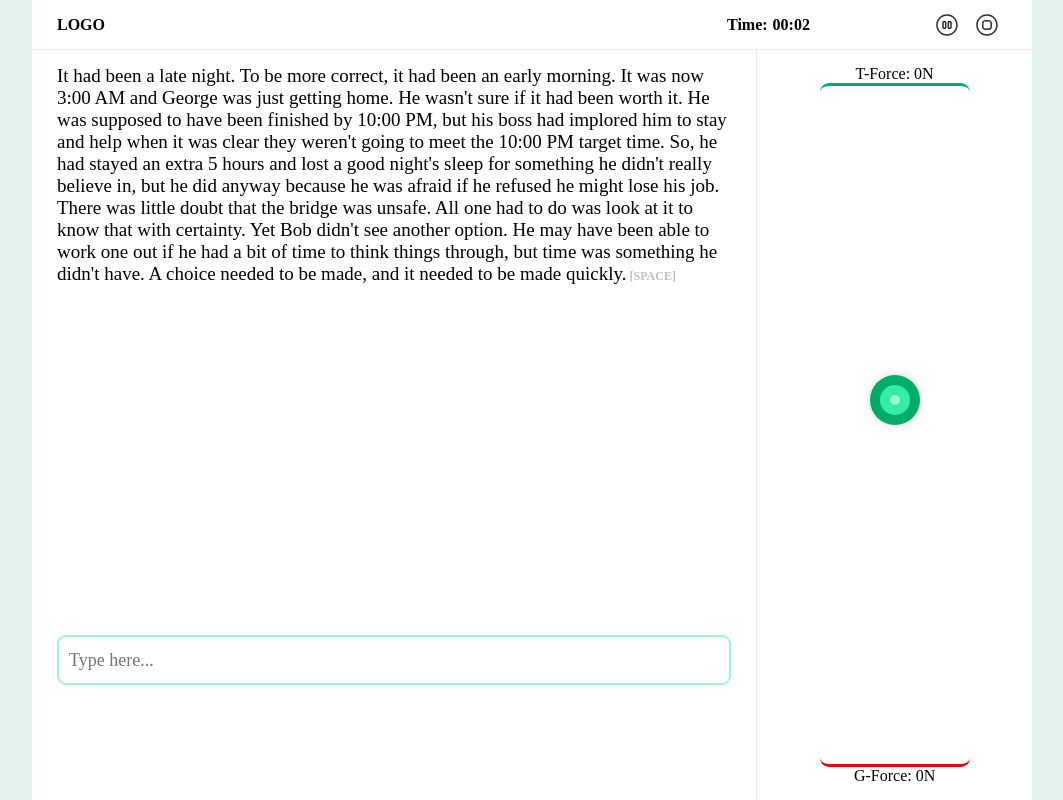
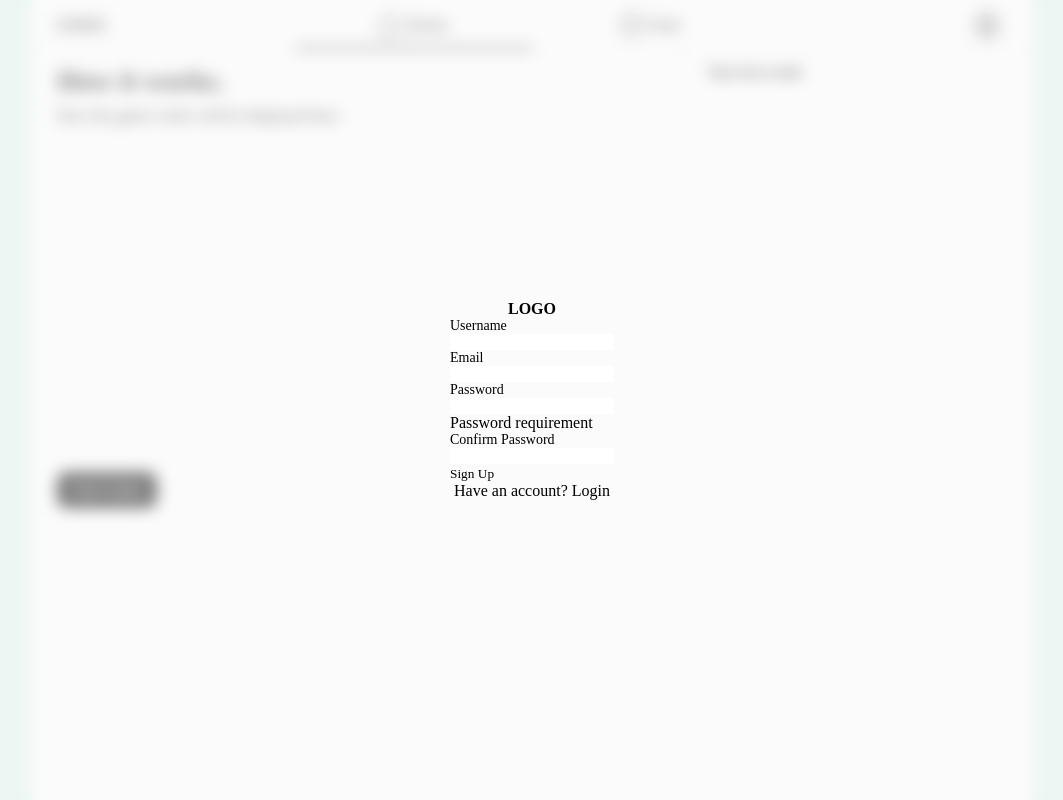
Before and after one commit to the-real-i9/Typing-Gym, a React (Vite) app in the folder frontend/: page / in a window 1280 px wide. Shown: the whole page, without its empty margins (108-1171 px from the left). Built offline with nearby package versions, Linux system fonts and the light colour scheme.

Commit message:
authentication

```diff
--- a/frontend/package.json
+++ b/frontend/package.json
@@ -9,6 +9,7 @@
     "preview": "vite preview"
   },
   "dependencies": {
+    "axios": "^1.2.2",
     "react": "^18.2.0",
     "react-dom": "^18.2.0",
     "sass": "^1.57.1"
--- a/frontend/src/App.jsx
+++ b/frontend/src/App.jsx
@@ -1,19 +1,46 @@
-import {useState} from "react"
+import {useEffect, useState} from "react"
 import "./App.scss"
 import Stats from "./components/Stats"
 import GamePlay from "./components/GamePlay"
 import Header from "./components/Header"
 import Home from "./components/Home"
 import AppContext from "./lib/AppContext"
+import UserAuthModal from "./components/UserAuthModal"
+import axios from "axios"
+import { getToken } from "./lib/helpers"
 
 function App() {
-	const [location, setLocation] = useState("gameplay")
+	const [location, setLocation] = useState("home")
 	const [gameState, setGameState] = useState("paused")
-	const [showLogin, setShowLogin] = useState(false)
+	const [showAuthModal, setShowAuthModal] = useState(true)
+	const [userData, setUserData] = useState(null)
+
+	const token = getToken()
+
+	const fetchLoggedInUser = async (token) => {
+		try {
+			const res = await axios.get(`${import.meta.env.VITE_STRAPI_HOST}/api/users/me`,{
+				headers: {
+					Authorization: `Bearer: ${token}`
+				}
+			})
+			console.log(res)
+
+
+		} catch(e) {
+			console.log(e)
+		}
+	}
+
+	useEffect(() => {
+		if (token) {
+			fetchLoggedInUser()
+		}
+	}, [token])
 
 	return (
 		<AppContext.Provider
-			value={{location, setLocation, gameState, setGameState}}
+			value={{location, setLocation, gameState, setGameState, userData, setUserData}}
 		>
 			<div className="app-wrapper">
 				<Header />
@@ -24,7 +51,7 @@ function App() {
 				) : location === "stats" ? (
 					<Stats />
 				) : null}
-
+				{showAuthModal ? <UserAuthModal /> : null}
 			</div>
 		</AppContext.Provider>
 	)
--- /dev/null
+++ b/frontend/src/components/LoginAuth.jsx
@@ -0,0 +1,68 @@
+import axios from "axios"
+import { useState } from "react"
+import { storeToken } from "../lib/helpers"
+
+const LoginAuth = () => {
+	const [emailOrUsernameValue, setEmailOrUsernameValue] = useState("")
+	const [passwordValue, setPasswordValue] = useState("")
+
+    const [errorMessage, setErrorMessage] = useState("")
+
+	const [loading, setLoading] = useState(false)
+
+
+	const handleUserLogin = async (ev) => {
+        ev.preventDefault()
+
+        setLoading(true)
+        try {
+            const res = await axios.post(`${import.meta.env.VITE_STRAPI_HOST}/api/auth/local`, {
+                identifier: emailOrUsernameValue,
+                password: passwordValue,
+            })
+            const { user, jwt } = res.data
+            storeToken(jwt)
+            setLoading(false)
+            window.location.reload()
+        } catch (e) {
+            consolg.log(e.response)
+            setLoading(false)
+        }
+    }
+
+	return (
+		<div className="form-wrapper">
+			<form action="">
+            <div className="error">{errorMessage || ""}</div>
+				<div className="input-wrapper">
+					<label htmlFor="email_or_username">Email or Username</label>
+					<input
+						type="text"
+						name="email_or_username"
+						id="email_or_username"
+						value={emailOrUsernameValue}
+						onChange={(ev) => setEmailOrUsernameValue(ev.target.value)}
+						required
+					/>
+				</div>
+				<div className="input-wrapper">
+					<label htmlFor="password">Password</label>
+					<input
+						type="password"
+						name="password"
+						id="password"
+						value={passwordValue}
+						onChange={(ev) => setPasswordValue(ev.target.value)}
+						required
+					/>
+                    <div className="error">{passwordError || ""}</div>
+				</div>
+				<button type="submit" onClick={handleUserLogin}>
+					Login
+				</button>
+			</form>
+		</div>
+	)
+}
+
+export default LoginAuth
--- /dev/null
+++ b/frontend/src/components/SignUpAuth.jsx
@@ -0,0 +1,122 @@
+import { useState } from "react"
+import axios from 'axios'
+import { storeToken } from "../lib/helpers"
+
+const SignUpAuth = () => {
+	const [usernameValue, setUsernameValue] = useState("")
+	const [usernameError, setUsernameError] = useState("")
+
+	const [emailValue, setEmailValue] = useState("")
+
+	const [passwordValue, setPasswordValue] = useState("")
+	const [passwordError, setPasswordError] = useState("")
+
+	const [confPasswordValue, setConfPasswordValue] = useState("")
+	const [confPasswordError, setConfPasswordError] = useState("")
+
+	const [loading, setLoading] = useState(false)
+
+	const signupValidated = () => {
+		let validated = true
+		if (passwordValue !== confPasswordValue) {
+			setConfPasswordError("Passwords do not match!")
+			validated = false
+		}
+		if (usernameValue.length < 3) {
+			setUsernameError("Username less than 3 characters.")
+			validated = false
+		}
+
+		return validated
+	}
+
+	const handleUserSignUp = async (ev) => {
+		ev.preventDefault()
+		if (!signupValidated()) return
+
+		setLoading(true)
+		try {
+			const res = await axios.post(
+				`${import.meta.env.VITE_STRAPI_HOST}/api/auth/local/register`,
+				{
+					username: usernameValue,
+					email: emailValue,
+					password: passwordValue,
+				}
+			)
+			const {user, jwt} = res.data
+			console.log(user)
+			console.log(jwt)
+			storeToken(jwt)
+
+			setAuthType("login")
+			setLoading(false)
+		} catch (e) {
+			console.log(e.response)
+			setLoading(false)
+		}
+	}
+
+	return (
+		<div className="form-wrapper">
+			<form action="">
+				<div className="input-wrapper">
+					<label htmlFor="username">Username</label>
+					<input
+						type="text"
+						name="username"
+						id="username"
+						value={usernameValue}
+						onChange={(ev) => setUsernameValue(ev.target.value)}
+						required
+					/>
+					<div className="error">{usernameError || ""}</div>
+				</div>
+				<div className="input-wrapper">
+					<label htmlFor="email">Email</label>
+					<input
+						type="email"
+						name="email"
+						id="email"
+						value={emailValue}
+						onChange={(ev) => setEmailValue(ev.target.value)}
+						required
+					/>
+				</div>
+				<div className="input-wrapper">
+					<label htmlFor="password">Password</label>
+					<input
+						type="password"
+						name="password"
+						id="password"
+						value={passwordValue}
+						onChange={(ev) => setPasswordValue(ev.target.value)}
+						required
+					/>
+					{passwordError ? (
+						<div className="error">{passwordError}</div>
+					) : (
+						<div className="pass-req">Password requirement</div>
+					)}
+				</div>
+				<div className="input-wrapper">
+					<label htmlFor="conf-password">Confirm Password</label>
+					<input
+						type="password"
+						name="conf-password"
+						id="conf-password"
+						value={confPasswordValue}
+						onChange={(ev) => setConfPasswordValue(ev.target.value)}
+						required
+					/>
+					<div className="error">{confPasswordError || ""}</div>
+				</div>
+				<button type="submit" onClick={handleUserSignUp}>
+					Sign Up
+				</button>
+			</form>
+		</div>
+	)
+}
+
+export default SignUpAuth
--- a/frontend/src/components/UserAuthModal.jsx
+++ b/frontend/src/components/UserAuthModal.jsx
@@ -1,8 +1,19 @@
-import {useState} from "react"
+import {Fragment, useState} from "react"
 import "./UserAuthModal.scss"
+import LoginAuth from "./LoginAuth"
+import SignUpAuth from "./SignUpAuth"
+import {useContext} from "react"
+import AppContext from "../lib/AppContext"
 
 const UserAuthModal = () => {
-	const [authType, setAuthType] = useState("login")
+	const {userData} = useContext(AppContext)
+
+	const [authType, setAuthType] = useState("signup")
+
+	const handleAuthTypeSwitch = (ev) => {
+		ev.preventDefault()
+		setAuthType((prev) => (prev === "login" ? "signup" : "login"))
+	}
 
 	return (
 		<div className="user-auth-modal-wrapper">
@@ -10,37 +21,24 @@ const UserAuthModal = () => {
 				<div className="logo-wrapper">
 					<div className="logo">LOGO</div>
 				</div>
-				<div className="form-wrapper">
-					<form action="">
-						<div className="input-wrapper">
-							<label htmlFor="username">Username</label>
-							<input type="text" name="username" id="username" required />
-						</div>
-						{authType === "signup" ? (
-							<div className="input-wrapper">
-								<label htmlFor="email">Email</label>
-								<input type="email" name="email" id="email" required />
-							</div>
-						) : null}
-						<div className="input-wrapper">
-							<label htmlFor="password">Password</label>
-							<input type="password" name="password" id="password" required />
-						</div>
-                        {authType === "signup" ? (
-						<div className="input-wrapper">
-							<label htmlFor="conf-password">Confirm Password</label>
-							<input
-								type="password"
-								name="conf-password"
-								id="conf-password"
-								required
-							/>
-						</div>
-                        ) : null}
-						<button type="submit">{authType === "signup" ? "Sign Up" : "Login"}</button>
-					</form>
-				</div>
-				<a className="alt-auth">{authType === "signup" ? "Have an Account? Login" : "Don't have an account? Sign Up"}</a>
+				{!userData ? (
+					<Fragment>
+						{authType === "login" ? <LoginAuth /> : <SignUpAuth />}
+						<a onClick={handleAuthTypeSwitch} className="alt-auth">
+							{authType === "signup"
+								? "Have an account? Login"
+								: "Don't have an account? Sign Up"}
+						</a>
+					</Fragment>
+				) : (
+					<div className="logged-in-user">
+						<div className="username"></div>
+						<div className="user-email"></div>
+						<form action="">
+							<button type="submit">Log Out</button>
+						</form>
+					</div>
+				)}
 			</div>
 		</div>
 	)
--- a/frontend/src/components/UserAuthModal.scss
+++ b/frontend/src/components/UserAuthModal.scss
@@ -0,0 +1,31 @@
+@import '../lib/style-deps';
+
+.user-auth-modal-wrapper {
+    @include pos(0, 0, 0, 0);
+    background: rgba(col_grey('g1'), .5);
+    backdrop-filter: blur(8px);
+    @include flex(center, center);
+}
+
+.user-auth-modal {
+    @include flex(center, center, column);
+    padding: 10px 20px;
+    border-radius: 9px;
+}
+
+form {
+    width: 100%;
+}
+
+.input-wrapper {
+    @include flex($fd: column)
+}
+
+
+label {
+    @include font(14px)
+}
+
+input {
+
+}
--- a/frontend/src/index.scss
+++ b/frontend/src/index.scss
@@ -33,3 +33,7 @@ input {
     outline: none;
     border: none;
 }
+
+a {
+    cursor: pointer;
+}
--- /dev/null
+++ b/frontend/src/lib/helpers.jsx
@@ -0,0 +1,11 @@
+export const storeToken = (jwt) => {
+    localStorage.setItem("dev-typing-gym-jwt", jwt)
+}
+
+export const getToken = () => {
+    return localStorage.getItem("dev-typing-gym-jwt")
+}
+
+export const deleteToken = () => {
+    localStorage.removeItem("dev-typing-gym-jwt")
+}
```
Also changed, not shown: 2 other files (tests, documents, lock files or other folders).
